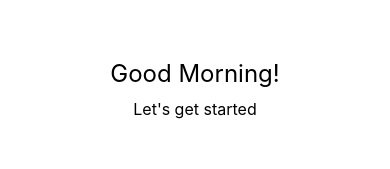
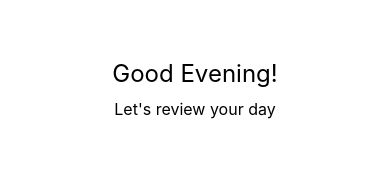
Before and after one commit to Logan-Dang/SimpleGoals, a React Native app: screen / in a window 390 px wide. Shown: the top 169 px of the page. Built offline with nearby package versions, Linux system fonts and the light colour scheme.

Commit message:
Added time functionality

```diff
--- a/App.tsx
+++ b/App.tsx
@@ -1,10 +1,22 @@
 import { StyleSheet, Text, View } from 'react-native';
 
 export default function App() {
+  let currentTitle;
+  let defaultSub;
+  if (getTime() >= 6 && getTime() < 12) {
+    currentTitle = 'Good Morning!'
+    defaultSub = 'Let\'s get started'
+  } else if(getTime() >= 12 && getTime() <= 18){
+    currentTitle = 'Good Afternoon!'
+    defaultSub = 'How was lunch?'
+  } else {
+    currentTitle = 'Good Evening!'
+    defaultSub = 'Let\'s review your day'
+  }
   return (
     <View style={styles.container}>
-      <Text style = {styles.title}>Good Morning!</Text>
-      <Text style = {styles.subtitle}>Let's get started</Text>
+      <Text style = {styles.title}>{currentTitle}</Text>
+      <Text style = {styles.subtitle}>{defaultSub}</Text>
     </View>
   );
 }
@@ -26,3 +38,9 @@ const styles = StyleSheet.create({
     marginTop: '3%'
   }
 });
+
+function getTime(){
+  const currentTime = new Date()
+  const time = currentTime.getHours()
+  return time
+}
```
